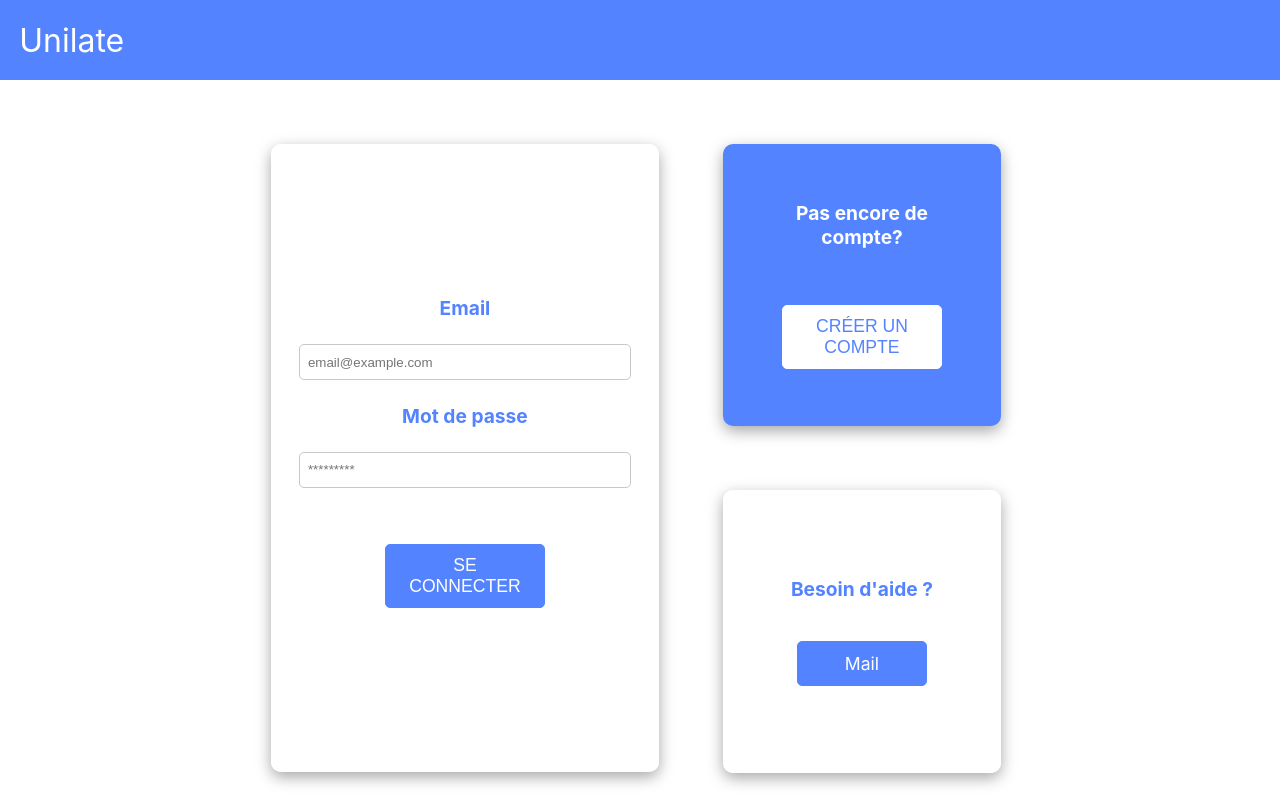
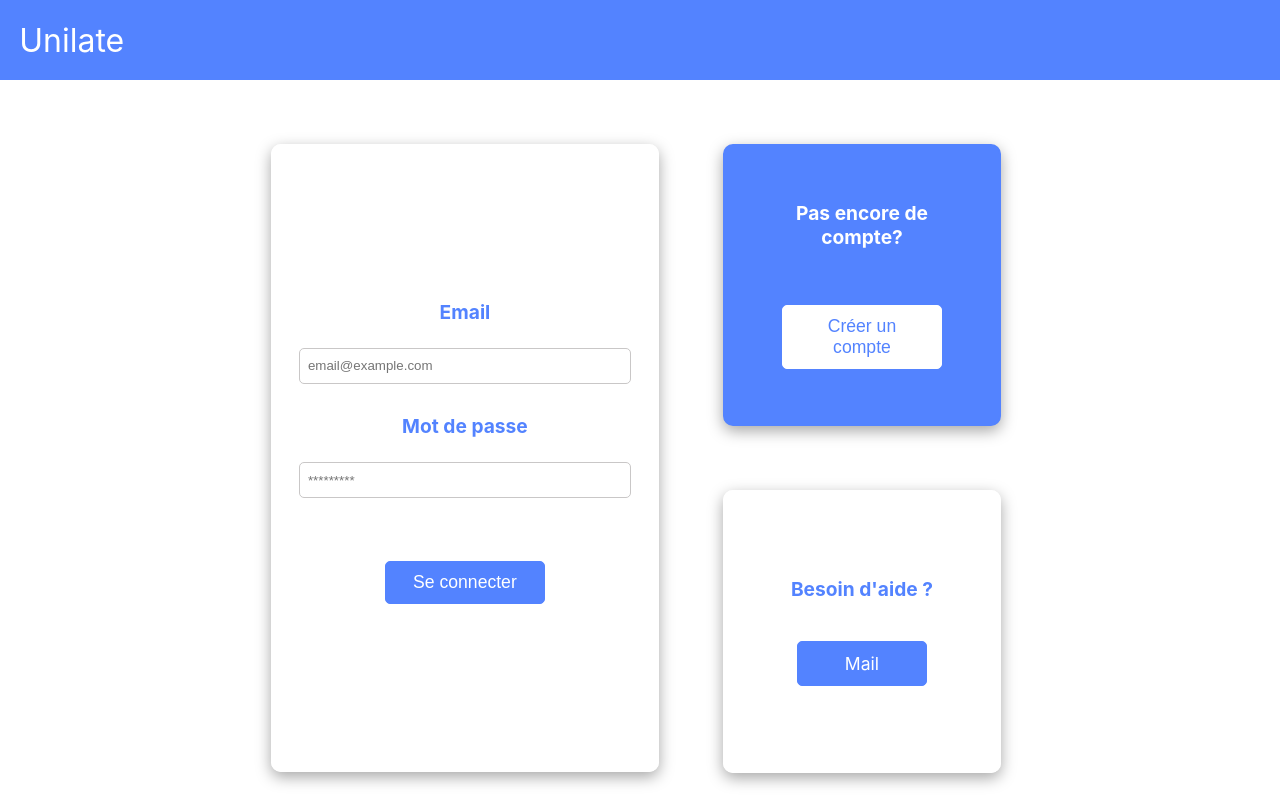
Before and after one commit to Harold-coder/unilate-app, a React (Create React App) app: page /login in a window 1280 px wide. Built offline with nearby package versions, Linux system fonts and the light colour scheme.

Commit message:
Modified the css

```diff
--- a/src/index.css
+++ b/src/index.css
@@ -22,7 +22,8 @@ nav{
   margin-right: 1rem;
   border-width: 10px;
   cursor: pointer;
-  transition-duration: 400ms
+  transition-duration: 400ms;
+  text-transform: none;
 }
 
 
@@ -64,6 +65,7 @@ nav{
   margin-left: 3.5rem;
   cursor: pointer;
   transition: background-color 0.3s, transform 0.3s;
+  text-transform: none;
 }
 
 .welcome-button:hover,
@@ -213,7 +215,8 @@ nav{
   margin-bottom: 1.5rem;
   font-size: 1.2rem;
   font-weight: bold;
-  color: white
+  color: white;
+
 }
 
 .create-button-a{
@@ -228,6 +231,7 @@ nav{
   border-radius: 5px;
   margin-top: 2rem;
   transition-duration: 100ms;
+  text-transform: none;
 }
 
 .mail-button {
@@ -452,8 +456,8 @@ nav{
   border: 1px solid #5383FF;
   border-radius: 5px;
   margin-top: 2rem;
-  transition-duration: 100ms
-
+  transition-duration: 100ms;
+  text-transform: none;
 }
 
 
```
